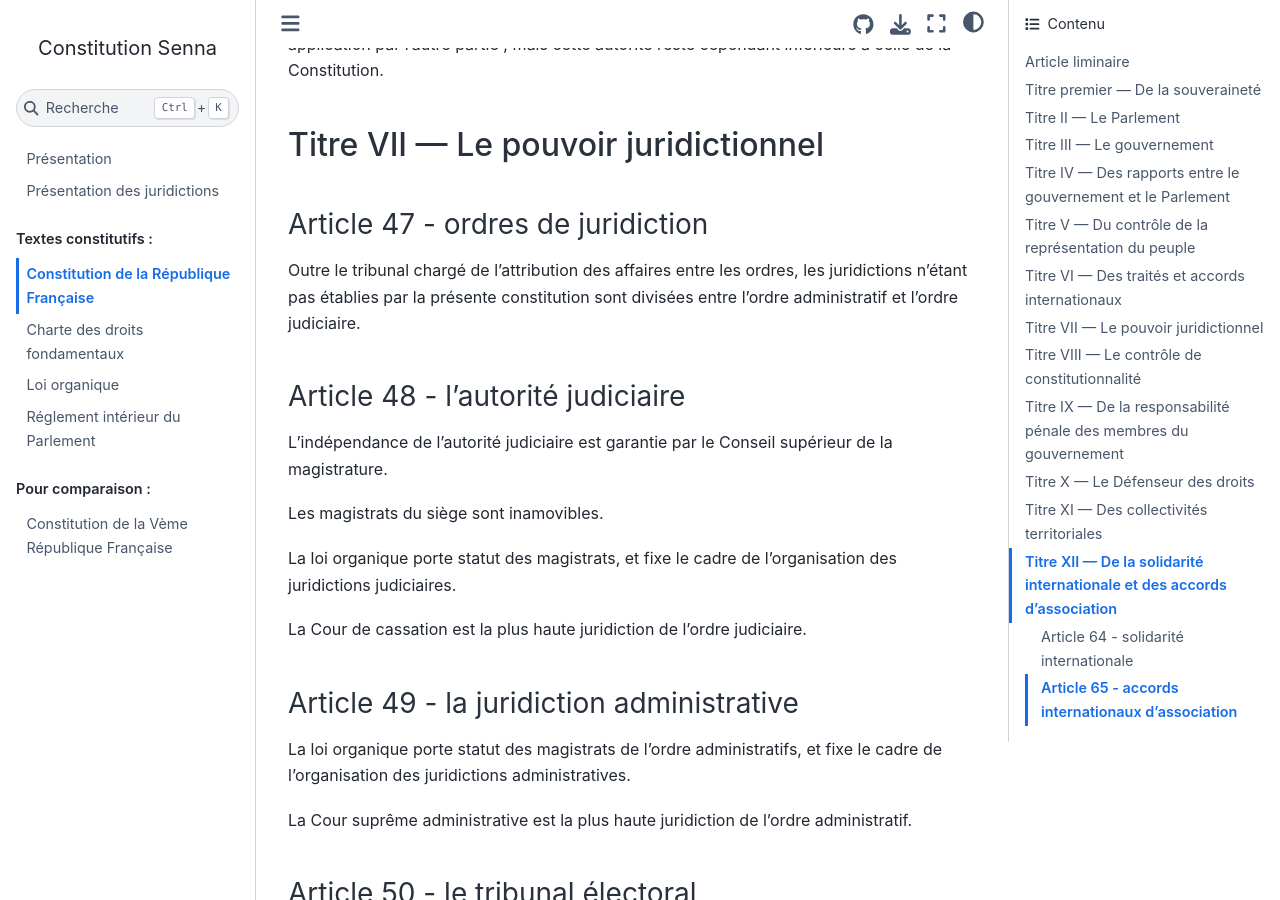
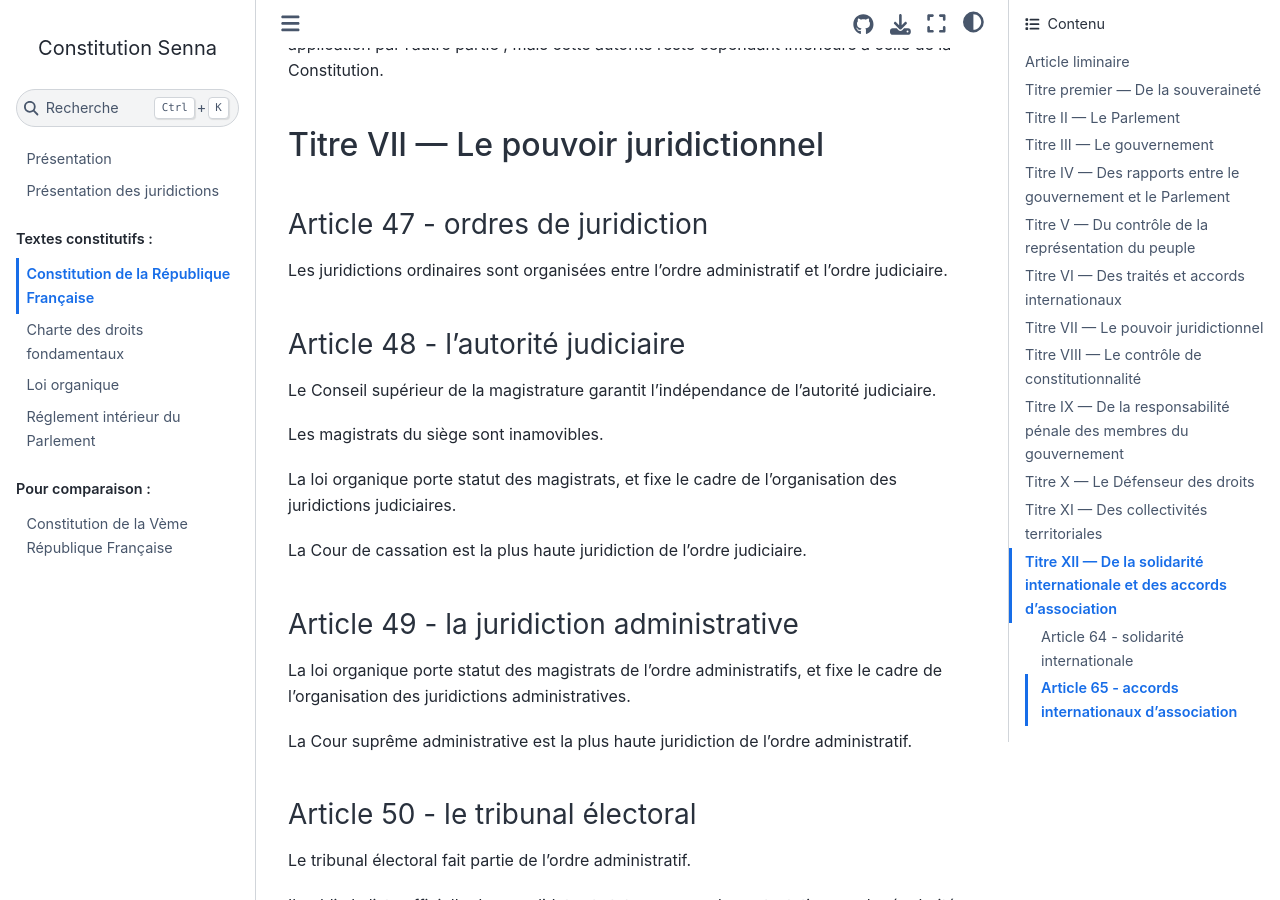
Before and after one commit to Gouvernathor/senna, a Sphinx documentation site: the page built from source/constitution.rst, in a window 1280 px wide and 900 px high, scrolled down 16905 px. Built offline with Sphinx 7.4.7 and the Sphinx Book theme 1.1.4, drawn with Linux system fonts in a browser that asks for light colours.

Commit message:
Clarification de l'organisation des juridictions
formulation moins claire et tranchée

```diff
--- a/source/constitution.rst
+++ b/source/constitution.rst
@@ -410,11 +410,11 @@
 
 .. article:: ordres de juridiction
 
-Outre le tribunal chargé de l'attribution des affaires entre les ordres, les juridictions n'étant pas établies par la présente constitution sont divisées entre l'ordre administratif et l'ordre judiciaire.
+Les juridictions ordinaires sont organisées entre l'ordre administratif et l'ordre judiciaire.
 
 .. article:: l'autorité judiciaire
 
-L'indépendance de l'autorité judiciaire est garantie par le Conseil supérieur de la magistrature.
+Le Conseil supérieur de la magistrature garantit l'indépendance de l'autorité judiciaire.
 
 Les magistrats du siège sont inamovibles.
 
```
